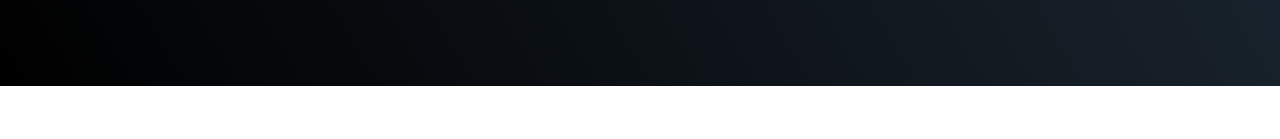
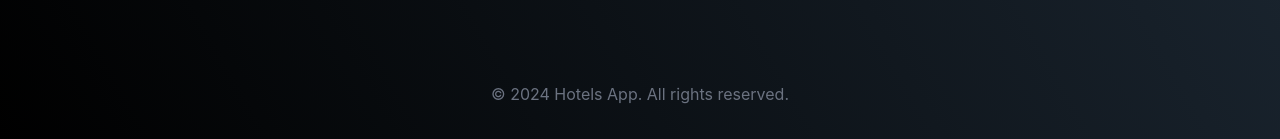
Before and after one commit to GenaPlem/hotel_spa, a React (Create React App) app: page /hotels in a window 1280 px wide. Shown: the part 1160-1299 px from the top of the page. Before the commit the page ends 1246 px from the top, so only its background shows below. Built offline with nearby package versions, Linux system fonts and the light colour scheme.

Commit message:
Add main and Footer to App.js

```diff
--- a/src/App.js
+++ b/src/App.js
@@ -5,6 +5,7 @@ import {
   Navigate,
 } from "react-router-dom";
 import Header from "./components/layout/Header";
+import Footer from "./components/layout/Footer";
 import HotelsPage from "./pages/HotelsPage";
 import DetailsPage from "./pages/DetailsPage";
 
@@ -12,11 +13,14 @@ export default function App() {
   return (
     <Router>
       <Header />
-      <Routes>
-        <Route path="/hotels" element={<HotelsPage />} />
-        <Route path="/hotels/:id" element={<DetailsPage />} />
-        <Route path="*" element={<Navigate to="/hotels" replace />} />
-      </Routes>
+      <main>
+        <Routes>
+          <Route path="/hotels" element={<HotelsPage />} />
+          <Route path="/hotels/:id" element={<DetailsPage />} />
+          <Route path="*" element={<Navigate to="/hotels" replace />} />
+        </Routes>
+      </main>
+      <Footer />
     </Router>
   );
 }
```
